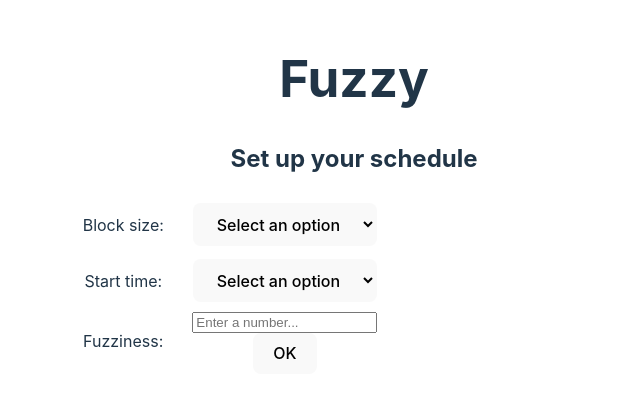
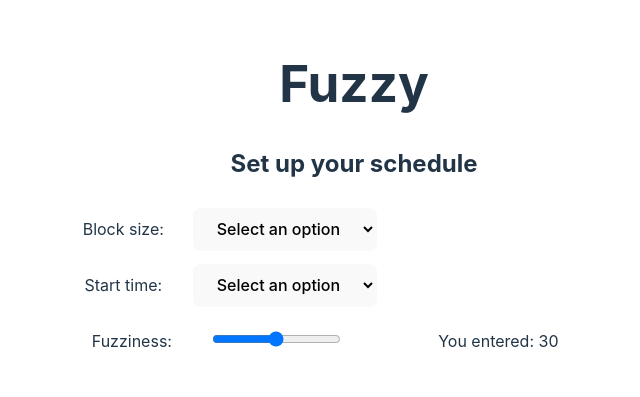
Before and after one commit to TomRosenbloom/fuzzy-web, a React (Vite) app: page / in a window 1280 px wide. Shown: the part 205-602 px from the top of the page, without its empty margins (286-926 px from the left). Built offline with nearby package versions, Linux system fonts and the light colour scheme.

Commit message:
added slider input for fuzziness value

```diff
--- a/src/App.jsx
+++ b/src/App.jsx
@@ -9,28 +9,33 @@ function App() {
   const [selectedBlockSize, setSelectedBlockSize] = useState("");
   const [selectedStartTime, setSelectedStartTime] = useState("");
 
-  const [fuzziness, setFuzziness] = useState("");
-  const [error, setError] = useState("");
-  const [submittedValue, setSubmittedValue] = useState("");
-
+  const [fuzziness, setFuzziness] = useState(30);
   const handleChange = (event) => {
-    const value = event.target.value;
-
-    // Allow only numbers (empty string is also allowed for backspace)
-    if (value === "" || /^\d+$/.test(value)) {
-      setFuzziness(value);
-      setError(""); // clear error
-    }
+    setFuzziness(Number(event.target.value)); // Convert string to number
   };
 
-  const handleSubmit = () => {
-    if (fuzziness === "") {
-      setError("Please enter a number");
-    } else {
-      setSubmittedValue(fuzziness);
-      setError("");
-    }
-  };
+
+  // const [error, setError] = useState("");
+  // const [submittedValue, setSubmittedValue] = useState("");
+
+  // const handleChange = (event) => {
+  //   const value = event.target.value;
+
+  //   // Allow only numbers (empty string is also allowed for backspace)
+  //   if (value === "" || /^\d+$/.test(value)) {
+  //     setFuzziness(value);
+  //     setError(""); // clear error
+  //   }
+  // };
+
+  // const handleSubmit = () => {
+  //   if (fuzziness === "") {
+  //     setError("Please enter a number");
+  //   } else {
+  //     setSubmittedValue(fuzziness);
+  //     setError("");
+  //   }
+  // };
 
 
   return (
@@ -68,14 +73,13 @@ function App() {
         </div>
         <div style={{ flex: 1}}>
           <input
-            type="text"
+            type="range"
+            min="0"
+            max="60"
+            step="5"
             value={fuzziness}
             onChange={handleChange}
-            placeholder="Enter a number..."
           />
-          <button onClick={handleSubmit}>OK</button>
-            {/* Error message */}
-            {error && <p style={{ color: "red" }}>{error}</p>}
         </div>
         <div style={{ flex: 4}}>
           {fuzziness && <p>You entered: {fuzziness}</p>}
```
